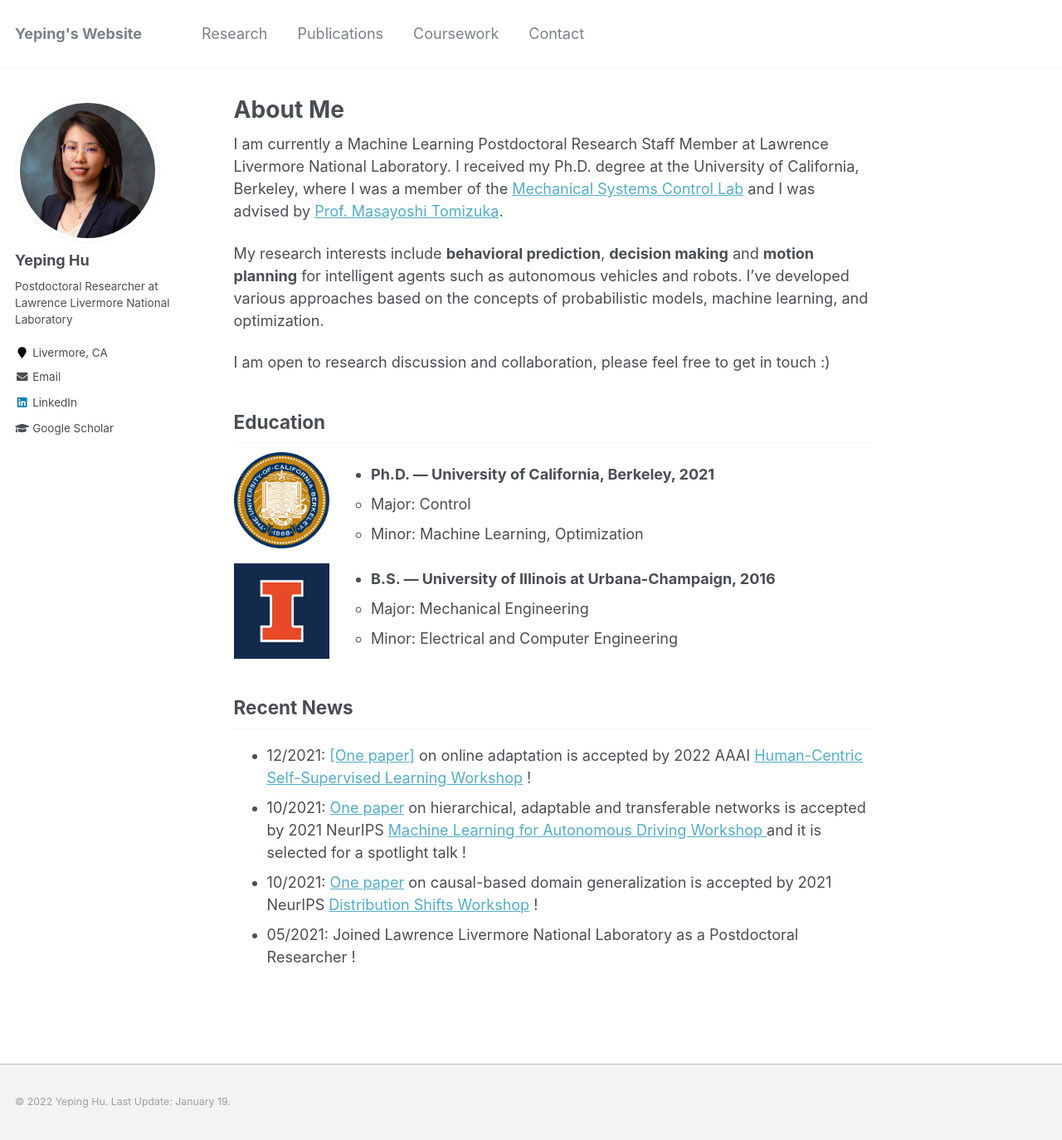
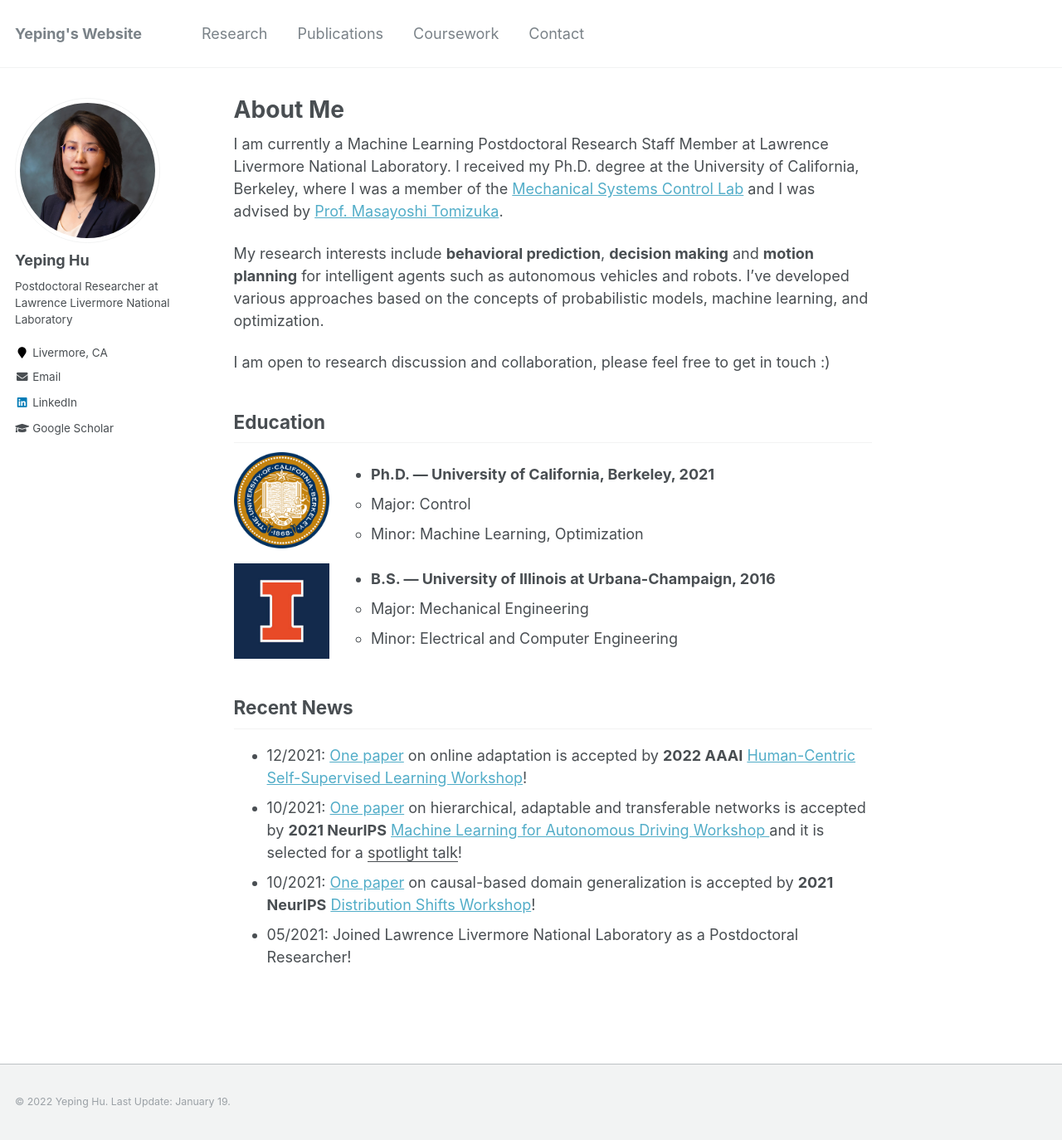
Before and after one commit to Yeping-Hu/yeping-hu.github.io, a Jekyll site: the page built from _pages/about.md, in a window 1280 px wide and 1374 px high. Shown: the whole window at 83% size. Built offline with Jekyll 4.4.1, drawn with Linux system fonts in a browser that asks for light colours; a script that is not in the unit is left out.

Commit message:
change first page

```diff
--- a/_pages/about.md
+++ b/_pages/about.md
@@ -30,7 +30,7 @@ I am open to research discussion and collaboration, please feel free to get in t
 
 ## Recent News
 
-- 12/2021: [[One paper]](https://arxiv.org/abs/2112.06129){:target="_blank"} on online adaptation is accepted by 2022 AAAI [Human-Centric Self-Supervised Learning Workshop](https://hcssl.github.io/AAAI-22/){:target="_blank"} !
-- 10/2021: [One paper](https://arxiv.org/pdf/2111.00788){:target="_blank"} on hierarchical, adaptable and transferable networks is accepted by 2021 NeurIPS [Machine Learning for Autonomous Driving Workshop ](https://ml4ad.github.io/){:target="_blank"} and it is selected for a spotlight talk !
-- 10/2021: [One paper](https://arxiv.org/pdf/2112.02093){:target="_blank"} on causal-based domain generalization is accepted by 2021 NeurIPS [Distribution Shifts Workshop](https://sites.google.com/view/distshift2021){:target="_blank"} !
-- 05/2021: Joined Lawrence Livermore National Laboratory as a Postdoctoral Researcher !
+- 12/2021: [One paper](https://arxiv.org/abs/2112.06129){:target="_blank"} on online adaptation is accepted by **2022 AAAI** [Human-Centric Self-Supervised Learning Workshop](https://hcssl.github.io/AAAI-22/){:target="_blank"}!
+- 10/2021: [One paper](https://arxiv.org/pdf/2111.00788){:target="_blank"} on hierarchical, adaptable and transferable networks is accepted by **2021 NeurIPS** [Machine Learning for Autonomous Driving Workshop ](https://ml4ad.github.io/){:target="_blank"} and it is selected for a <u>spotlight talk</u>!
+- 10/2021: [One paper](https://arxiv.org/pdf/2112.02093){:target="_blank"} on causal-based domain generalization is accepted by **2021 NeurIPS** [Distribution Shifts Workshop](https://sites.google.com/view/distshift2021){:target="_blank"}!
+- 05/2021: Joined Lawrence Livermore National Laboratory as a Postdoctoral Researcher!
```
